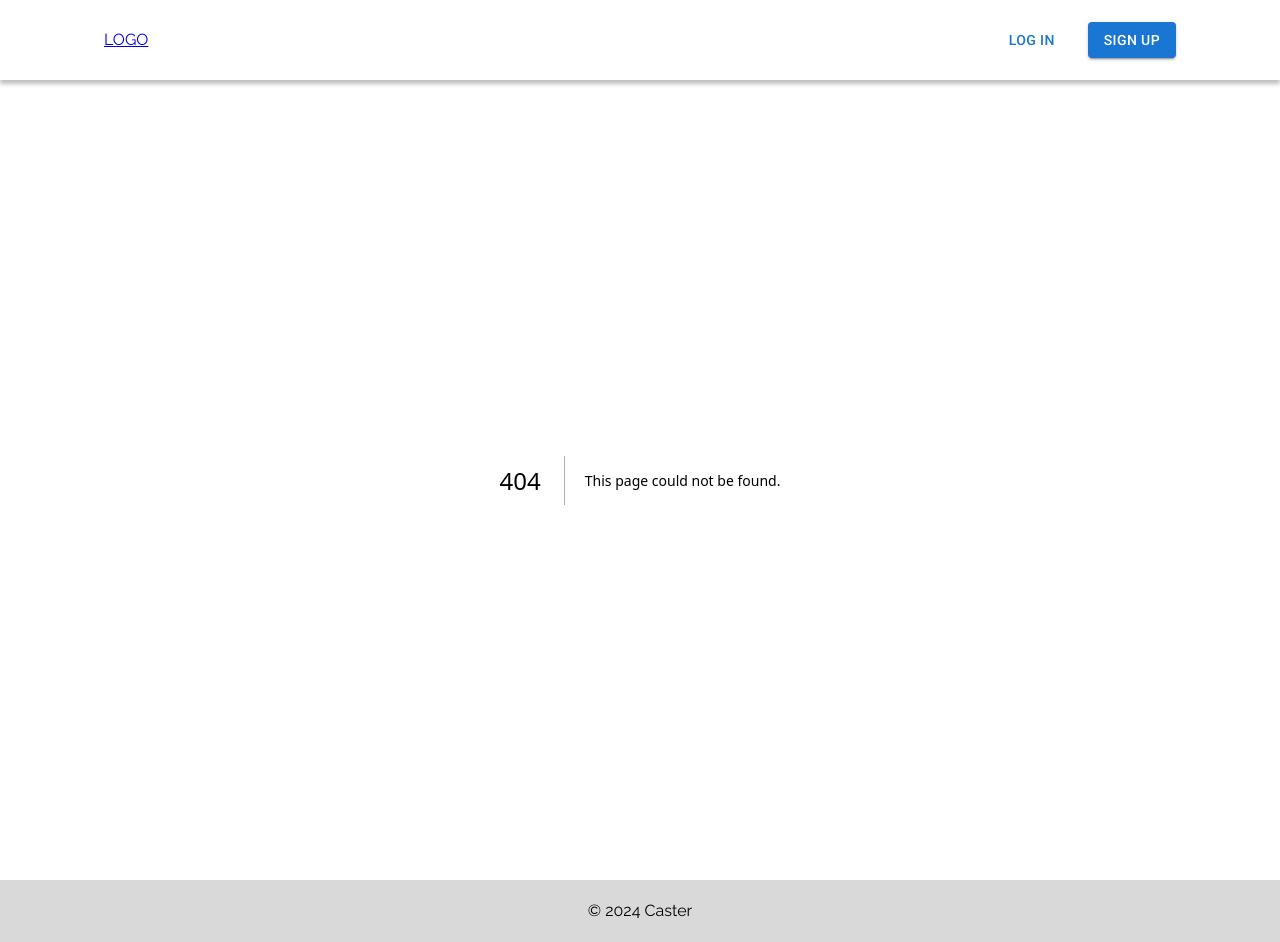
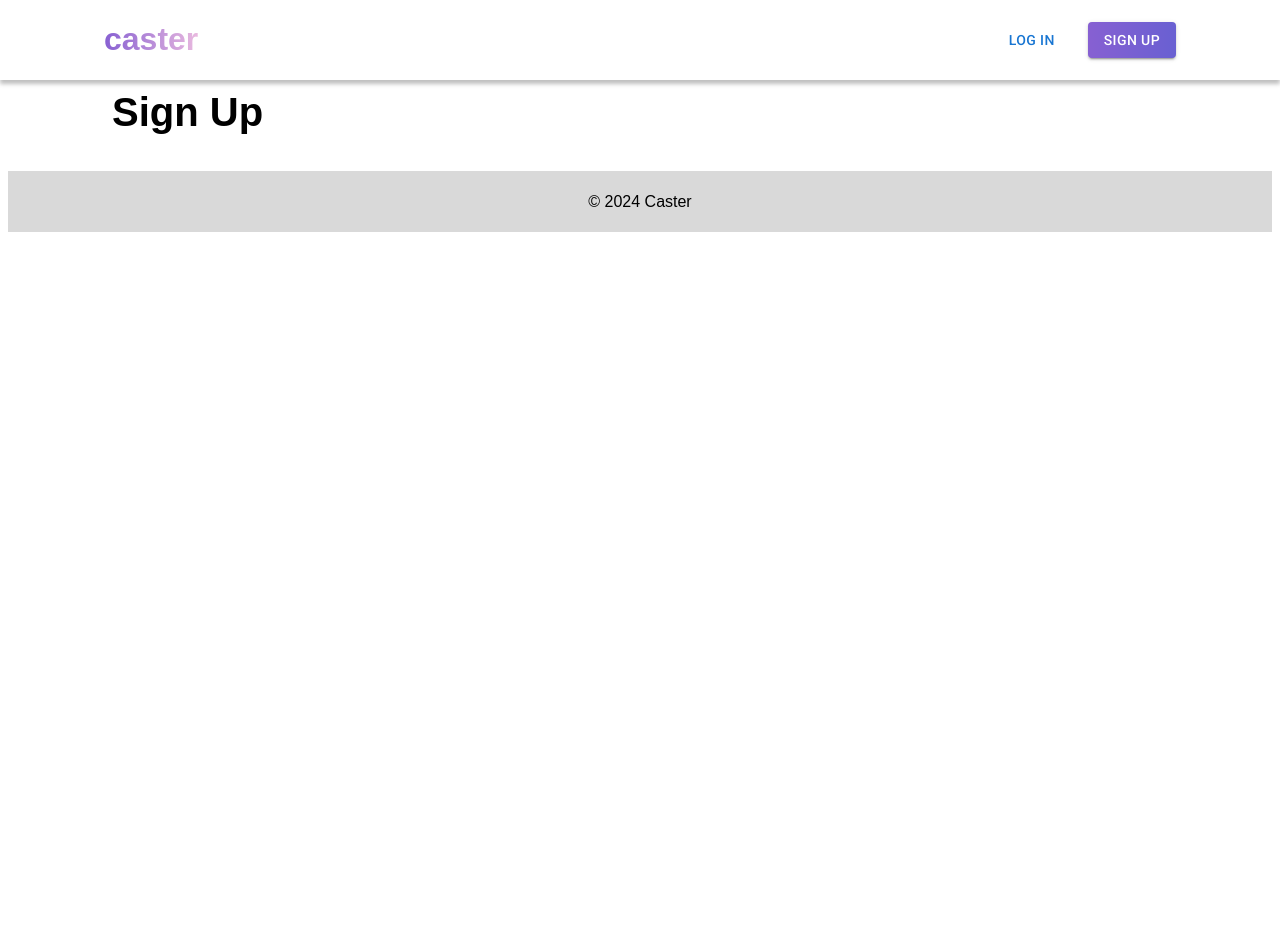
Before and after one commit to prestondavid99/SandboxLandingPage, a Next.js app: page /signup in a window 1280 px wide. Before the commit this address had no page. After the commit the page ends 800 px from the top, so only its background shows below. Built offline with nearby package versions, Linux system fonts and the light colour scheme.

Commit message:
navbar done

```diff
--- a/src/components/layout/Navbar.tsx
+++ b/src/components/layout/Navbar.tsx
@@ -4,16 +4,16 @@ import Button from '@mui/material/Button';
 const Navbar: React.FC = () => {
     return (
         <nav className="navbar">
-            <Link href="/">LOGO</Link>
+            <Link id="logo" href="/">caster</Link>
             <ul>
                 <li>
-                    <Link href="/about">
-                        <Button className='button-text' variant="text">Log in</Button>
+                    <Link href="/login">
+                        <Button className='button button-text' variant="text">Log in</Button>
                     </Link>
                 </li>
                 <li>
-                    <Link href="/contact">
-                        <Button className='button-contained' variant="contained">Sign up</Button>
+                    <Link href="/signup">
+                        <Button className='button button-contained' variant="contained">Sign up</Button>
                     </Link>
                 </li>
             </ul>
--- a/src/pages/_document.tsx
+++ b/src/pages/_document.tsx
@@ -4,10 +4,10 @@ export default function Document() {
     return (
         <Html lang="en">
             <Head>
-                <meta charSet="UTF-8"/>
-                <link rel="icon" href="/favicon.ico"/>
-                <link rel="preconnect" href="https://fonts.googleapis.com"/>
-                <link rel="preconnect" href="https://fonts.gstatic.com"/>
+                <meta charSet="UTF-8" />
+                <link rel="icon" href="/favicon.ico" />
+                <link rel="preconnect" href="https://fonts.googleapis.com" />
+                <link rel="preconnect" href="https://fonts.gstatic.com" />
                 <link
                     rel="stylesheet"
                     href="https://fonts.googleapis.com/css2?family=Roboto:wght@300;400;500;700&display=swap"
@@ -16,15 +16,10 @@ export default function Document() {
                     rel="stylesheet"
                     href="https://fonts.googleapis.com/icon?family=Material+Icons"
                 />
-                <link rel="preconnect" href="https://fonts.googleapis.com"/>
-                <link rel="preconnect" href="https://fonts.gstatic.com" crossOrigin="anonymous"/>
-                <link
-                    href="https://fonts.googleapis.com/css2?family=Raleway:ital,wght@0,100..900;1,100..900&display=swap"
-                    rel="stylesheet"/>
             </Head>
             <body>
-            <Main/>
-            <NextScript/>
+                <Main />
+                <NextScript />
             </body>
         </Html>
     )
--- a/src/pages/index.tsx
+++ b/src/pages/index.tsx
@@ -1,6 +1,5 @@
 import Head from 'next/head';
-import Image from "next/image";
-import styles from "../styles/style.css";
+import '../styles/style.css';
 
 export default function Home() {
     return (
@@ -10,7 +9,7 @@ export default function Home() {
                 <meta name="description" content="Caster automates the forecasting process for ecommerce stores" />
             </Head>
             <div>
-                <h1>Hello World</h1>
+                <h1>Home Page</h1>
             </div>
         </>
     );
--- /dev/null
+++ b/src/pages/signup.tsx
@@ -0,0 +1,15 @@
+import Head from 'next/head';
+
+export default function SignUp() {
+    return (
+        <>
+            <Head>
+                <title>Sign up for Caster!</title>
+                <meta name="description" content="Create a free account on Caster to get started with forecasting" />
+            </Head>
+            <div>
+                <h1>Sign Up</h1>
+            </div>
+        </>
+    );
+}
--- a/src/styles/style.css
+++ b/src/styles/style.css
@@ -8,6 +8,7 @@
     --background-color-1: #ffffff;  /* Background color */
     --background-color-2: #D9D9D9;
     --text-color: #000000;  /* Default text color */
+    --button-gradient-color: #6960D2;
 
     /* Defining our brand fonts */
     --font-primary: 'Raleway', sans-serif; /* Store the font family as a variable */
@@ -37,16 +38,20 @@
     --spacing-x24: 96px;
     --spacing-x26: 104px;
 
-    --side-padding: var(--spacing-x26);
-
     /* Styling Variables */
     --navbar-height: var(--spacing-x20);
+    --side-padding: var(--spacing-x26);
 }
 
-/* Styling Components (alphabetical order)*/
+/* Styling Components (alphabetical order) */
+.button {
+    font-size: var(--paragraph-font-size);
+    font-family: var(--font-primary), sans-serif; /* Use the primary font for paragraphs */
+    font-weight: var(--font-weight-regular);
+    text-transform: none;
+}
 .button-contained {
-    background-color: var(--primary-color);
-    text-transform: none;
+    background-image: linear-gradient(to right, var(--primary-color), var(--button-gradient-color));
 }
 
 .button-contained:hover {
@@ -55,7 +60,6 @@
 
 .button-text {
     color: var(--primary-color);
-    text-transform: none;
 }
 
 .navbar {
@@ -95,6 +99,18 @@
 .navbar ul li a {
     text-decoration: none;
     color: var(--primary-color);
+}
+
+.navbar #logo {
+    font-size: var(--h2-font-size);
+    font-family: var(--font-primary), sans-serif; /* Use the primary font for paragraphs */
+    font-weight: 900;
+    text-transform: none;
+    text-decoration: none;
+
+    background-image: linear-gradient(to right, var(--primary-color), var(--accent-color-3));
+    color: transparent;
+    background-clip: text;
 }
 
 
```
Also changed, not shown: 1 other file (tests, documents, lock files or other folders).
